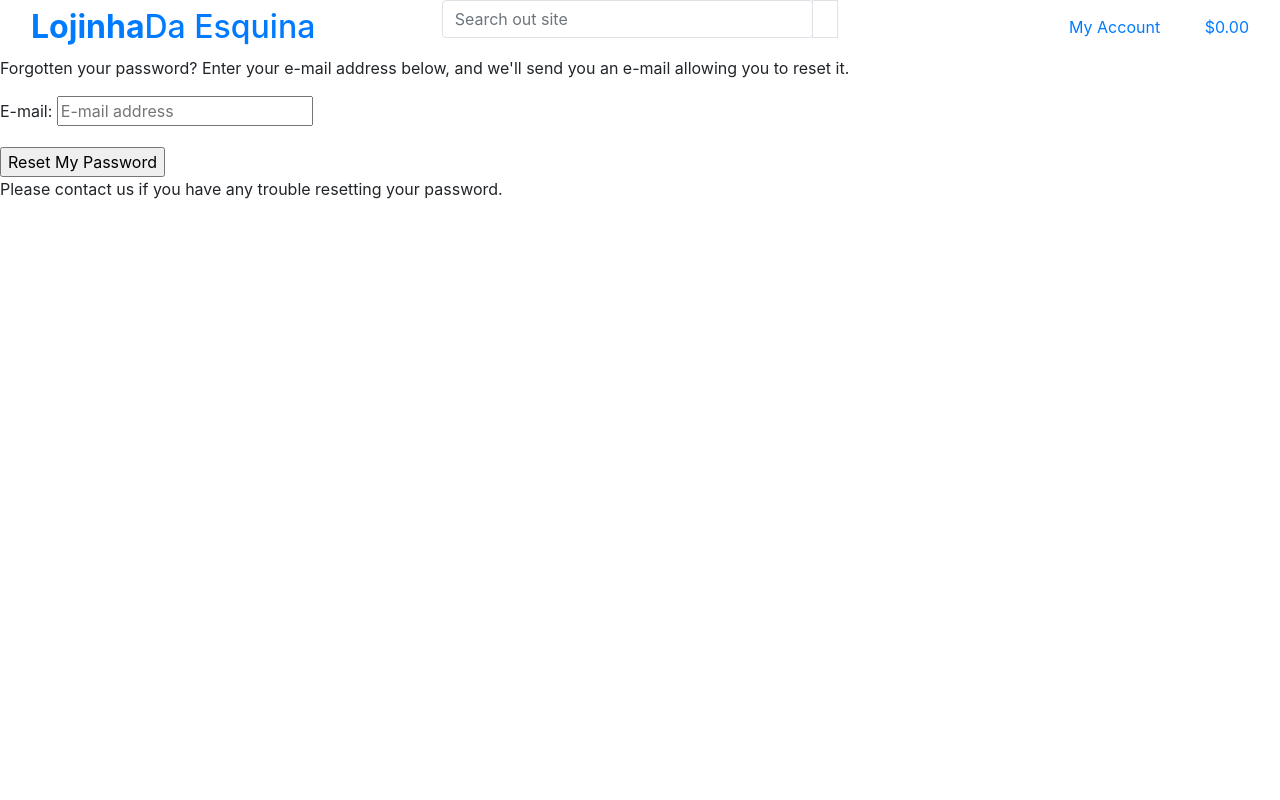
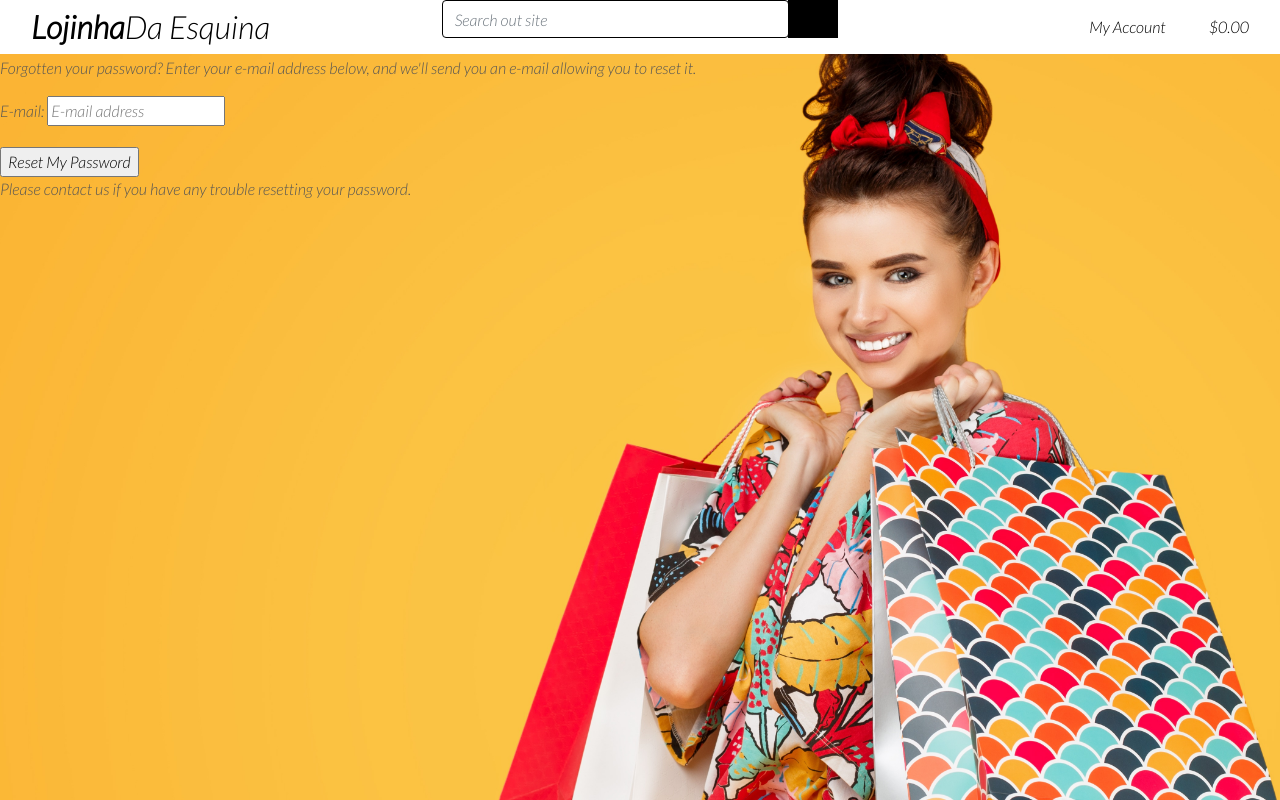
Before and after one commit to RenatoMignella/Lojinha-da-Esquina, a Django app: page /accounts/password/reset/ in a window 1280 px wide. Run offline with Django 3.2, Linux system fonts and the light colour scheme; parts of the project's set-up code (start-up, migrations or seed data) failed here and were passed over.

Commit message:
homepage and css header

```diff
--- a/lojinha_da_esquina/settings.py
+++ b/lojinha_da_esquina/settings.py
@@ -147,8 +147,12 @@ USE_TZ = True
 # https://docs.djangoproject.com/en/3.2/howto/static-files/
 
 STATIC_URL = '/static/'
+STATICFILES_DIRS = (os.path.join(BASE_DIR, 'static'),)
+
+MEDIA_URL = '/media/'
+MEDIA_ROOT = os.path.join(BASE_DIR, 'media')
 
 # Default primary key field type
 # https://docs.djangoproject.com/en/3.2/ref/settings/#default-auto-field
 
-DEFAULT_AUTO_FIELD = 'django.db.models.BigAutoField'
+# DEFAULT_AUTO_FIELD = 'django.db.models.BigAutoField'
--- a/lojinha_da_esquina/urls.py
+++ b/lojinha_da_esquina/urls.py
@@ -15,10 +15,12 @@ Including another URLconf
 """
 from django.contrib import admin
 from django.urls import path, include
+from django.conf import settings
+from django.conf.urls.static import static
 
 urlpatterns = [
     path('admin/', admin.site.urls),
     path('accounts/', include('allauth.urls')),
     path('', include('home.urls')),
 
-]
+] + static(settings.MEDIA_URL, document_root=settings.MEDIA_ROOT)
--- a/templates/base.html
+++ b/templates/base.html
@@ -15,12 +15,17 @@
 
     {% block corecss %}
         <link rel="stylesheet" href="https://cdn.jsdelivr.net/npm/bootstrap@4.4.1/dist/css/bootstrap.min.css" integrity="sha384-Vkoo8x4CGsO3+Hhxv8T/Q5PaXtkKtu6ug5TOeNV6gBiFeWPGFN9MuhOf23Q9Ifjh" crossorigin="anonymous">
+        <link rel="preconnect" href="https://fonts.googleapis.com">
+        <link rel="preconnect" href="https://fonts.gstatic.com" crossorigin>
+        <link href="https://fonts.googleapis.com/css2?family=Lato:ital,wght@1,300&display=swap" rel="stylesheet">
+        <link rel="stylesheet" href="{% static 'css/base.css' %}"
     {% endblock %}
 
     {% block extra_css %}
     {% endblock %}
 
     {% block corejs%}
+        <script src="https://kit.fontawesome.com/e9c73d7092.js" crossorigin="anonymous"></script>
         <script src="https://cdn.jsdelivr.net/npm/jquery@3.5.1/dist/jquery.min.js" integrity="sha256-9/aliU8dGd2tb6OSsuzixeV4y/faTqgFtohetphbbj0=" crossorigin="anonymous"></script>
         <script src="https://cdn.jsdelivr.net/npm/popper.js@1.16.0/dist/umd/popper.min.js" integrity="sha384-Q6E9RHvbIyZFJoft+2mJbHaEWldlvI9IOYy5n3zV9zzTtmI3UksdQRVvoxMfooAo" crossorigin="anonymous"></script>
         <script src="https://cdn.jsdelivr.net/npm/bootstrap@4.4.1/dist/js/bootstrap.min.js" integrity="sha384-wfSDF2E50Y2D1uUdj0O3uMBJnjuUD4Ih7YwaYd1iqfktj0Uod8GCExl3Og8ifwB6" crossorigin="anonymous"></script>
```
